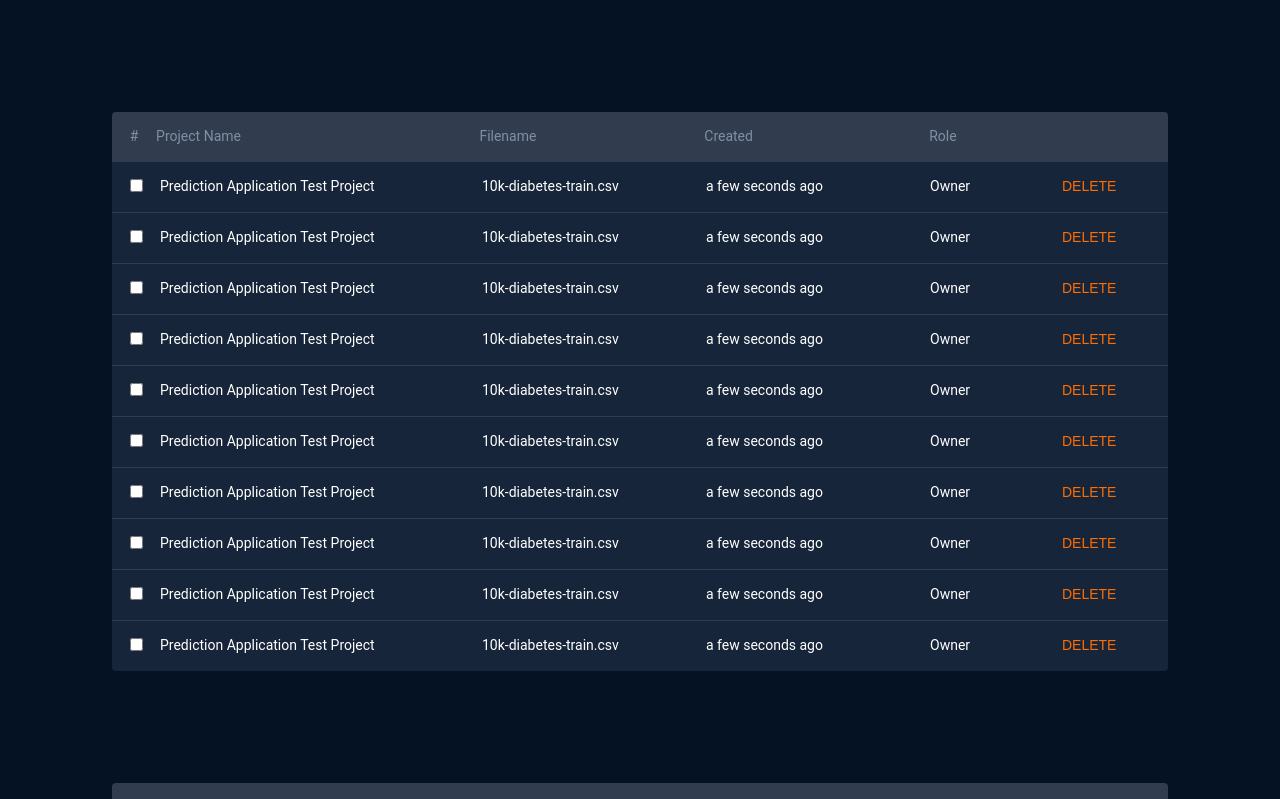
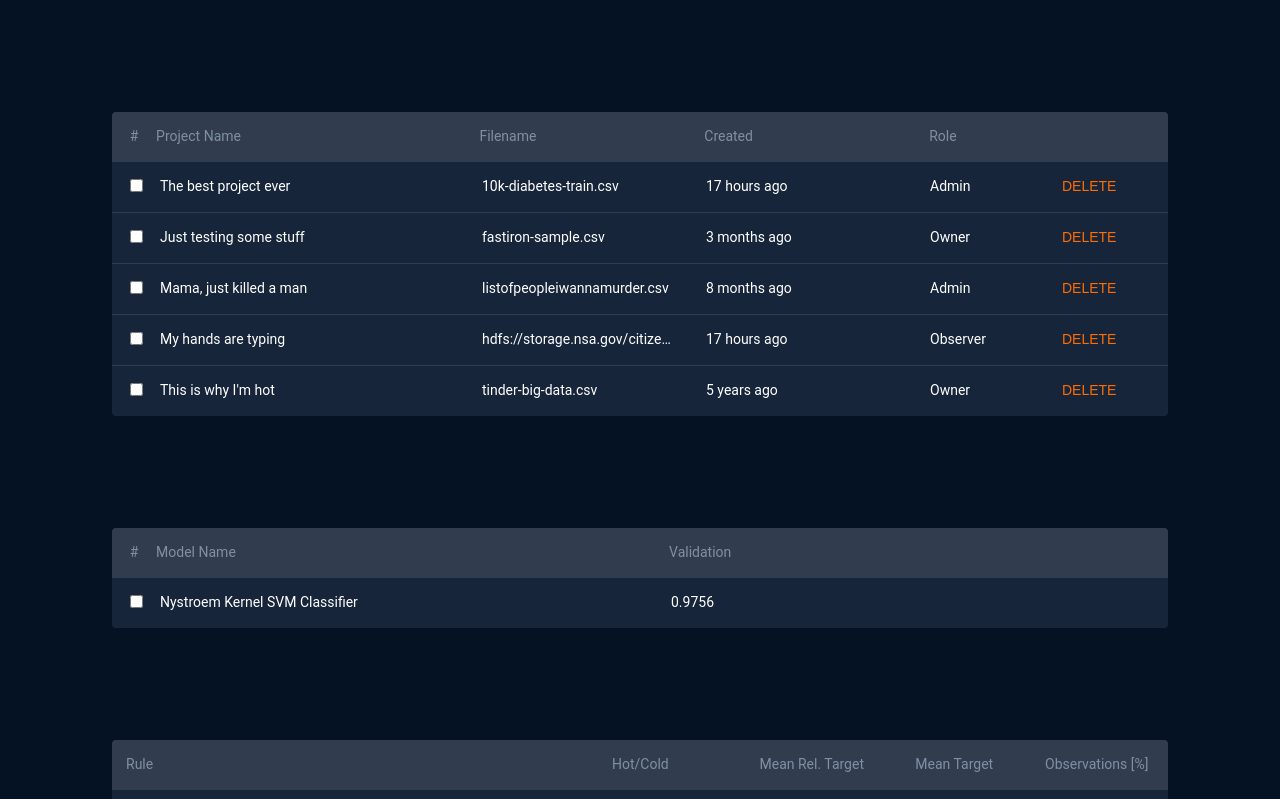
Before and after one commit to alexeyraspopov/spreadsheets, a React app: page / in a window 1280 px wide. Shown: the top 799 px of the page. Built offline with nearby package versions, Linux system fonts and the light colour scheme.

Commit message:
update projects data

```diff
--- a/index.js
+++ b/index.js
@@ -3,26 +3,16 @@ import ReactDOM from 'react-dom';
 import App from './modules/App';
 
 const projects = [
-  { id: 'P0', projectName: 'Prediction Application Test Project',
-    filename: '10k-diabetes-train.csv', createdAt: new Date(), role: 'Owner' },
-  { id: 'P1', projectName: 'Prediction Application Test Project',
-    filename: '10k-diabetes-train.csv', createdAt: new Date(), role: 'Owner' },
-  { id: 'P2', projectName: 'Prediction Application Test Project',
-    filename: '10k-diabetes-train.csv', createdAt: new Date(), role: 'Owner' },
-  { id: 'P3', projectName: 'Prediction Application Test Project',
-    filename: '10k-diabetes-train.csv', createdAt: new Date(), role: 'Owner' },
-  { id: 'P4', projectName: 'Prediction Application Test Project',
-    filename: '10k-diabetes-train.csv', createdAt: new Date(), role: 'Owner' },
-  { id: 'P5', projectName: 'Prediction Application Test Project',
-    filename: '10k-diabetes-train.csv', createdAt: new Date(), role: 'Owner' },
-  { id: 'P6', projectName: 'Prediction Application Test Project',
-    filename: '10k-diabetes-train.csv', createdAt: new Date(), role: 'Owner' },
-  { id: 'P7', projectName: 'Prediction Application Test Project',
-    filename: '10k-diabetes-train.csv', createdAt: new Date(), role: 'Owner' },
-  { id: 'P8', projectName: 'Prediction Application Test Project',
-    filename: '10k-diabetes-train.csv', createdAt: new Date(), role: 'Owner' },
-  { id: 'P9', projectName: 'Prediction Application Test Project',
-    filename: '10k-diabetes-train.csv', createdAt: new Date(), role: 'Owner' },
+  { id: 'P0', projectName: 'The best project ever',
+    filename: '10k-diabetes-train.csv', createdAt: new Date('2017-04-01'), role: 'Admin' },
+  { id: 'P1', projectName: 'Just testing some stuff',
+    filename: 'fastiron-sample.csv', createdAt: new Date('2017-01-01'), role: 'Owner' },
+  { id: 'P2', projectName: 'Mama, just killed a man',
+    filename: 'listofpeopleiwannamurder.csv', createdAt: new Date('2016-08-01'), role: 'Admin' },
+  { id: 'P3', projectName: 'My hands are typing',
+    filename: 'hdfs://storage.nsa.gov/citizens-browsing-history', createdAt: new Date('2017-04-01'), role: 'Observer' },
+  { id: 'P4', projectName: 'This is why I\'m hot',
+    filename: 'tinder-big-data.csv', createdAt: new Date('2012-04-01'), role: 'Owner' },
 ];
 
 const hotspots = [
```
